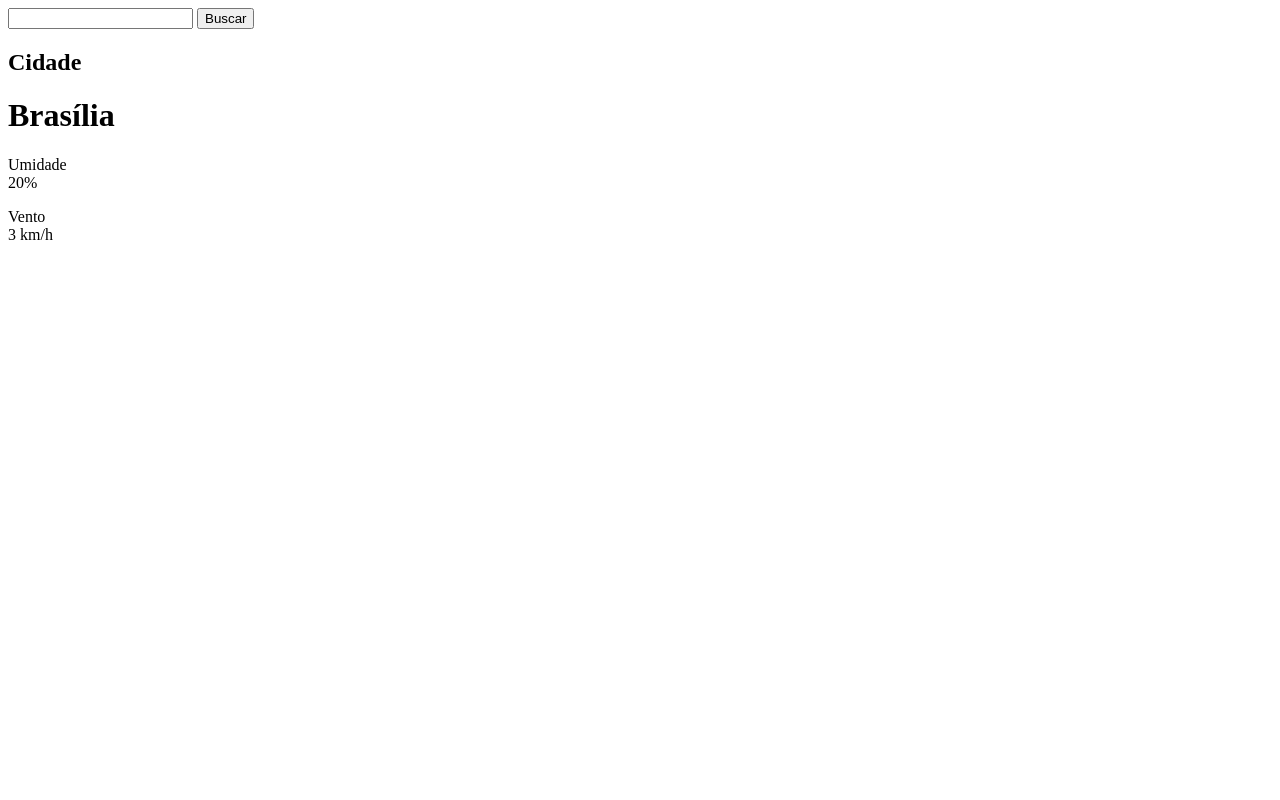
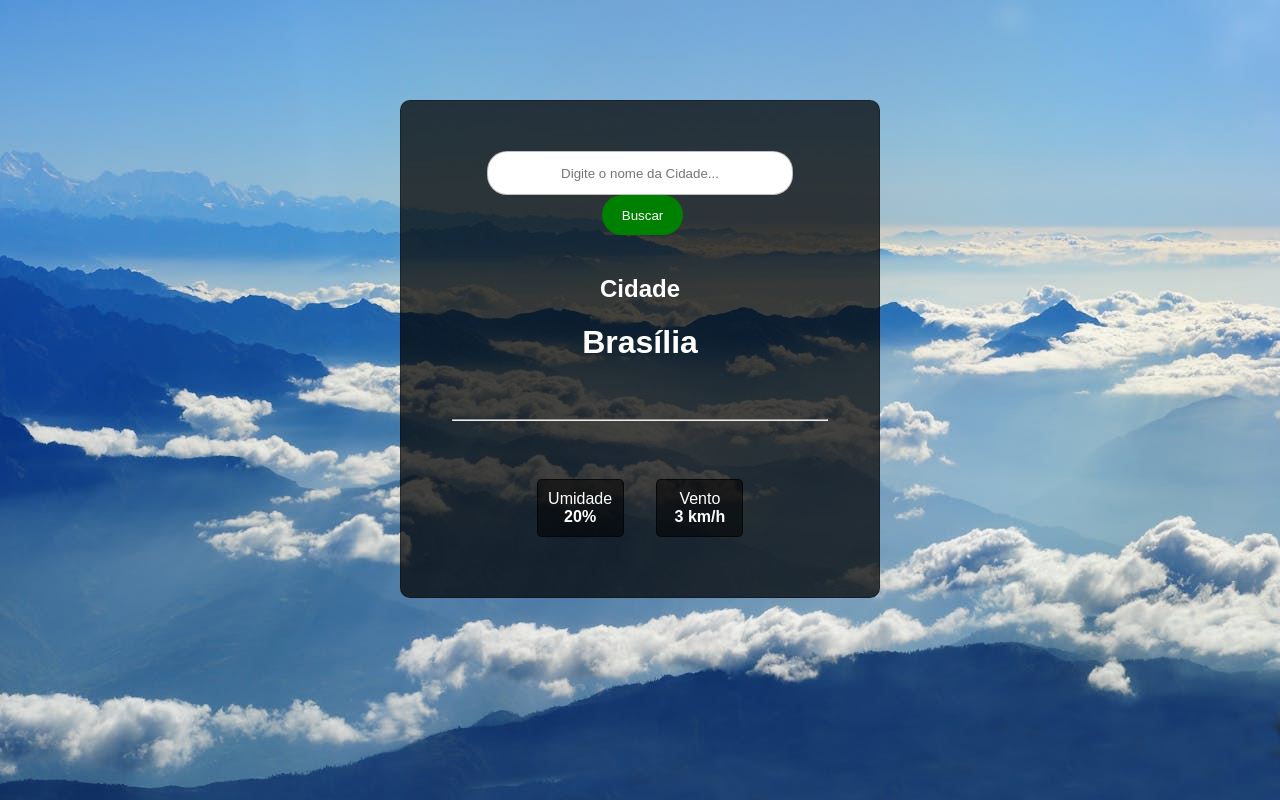
Before and after one commit to NelsonB07/clima, a plain HTML site: page index.html in a window 1280 px wide. Drawn offline with Linux system fonts and the light colour scheme.

Commit message:
Parte do css feita

```diff
--- a/index.html
+++ b/index.html
@@ -3,20 +3,28 @@
 <head>
     <meta charset="UTF-8">
     <meta name="viewport" content="width=device-width, initial-scale=1.0">
+    <link rel="stylesheet" href="style.css">
     <title>Clima</title>
 </head>
 <body>
-    <main>
-        <input type="text" name="text" id="text">
-        <input type="submit" value="Buscar">
-        <h2>Cidade</h2>
-        <h1>Brasília</h1>
-        <p>Umidade <br>
-            20%
-        </p>
-        <p>Vento <br>
-            3 km/h
-        </p>
+    <main id="container">
+        <div>
+            <input type="text" name="text" id="text" class="texto" placeholder="Digite o nome da Cidade...">
+            <input type="submit" value="Buscar" class="botao">
+        </div>
+        <h2 class="titulo2">Cidade</h2>
+        <h1 class="titulo1">Brasília</h1>
+        <hr>
+            <div class="paragrafos-container">
+                <p class="marcador1">
+                    Umidade <br>
+                    <strong>20%</strong>
+                </p>
+                <p class="marcador2">
+                    Vento <br>
+                    <strong>3 km/h</strong>
+                </p>
+            </div>
     </main>
 </body>
 </html>
--- /dev/null
+++ b/style.css
@@ -0,0 +1,76 @@
+@charset "UTF-8";
+
+html , body {
+    margin: 0px;
+    padding: 0px;
+    box-shadow: none;
+    font-family: Arial, Helvetica, sans-serif;
+    background-image: url(fundo2-clima.jpg);
+    background-repeat: no-repeat;
+    background-size:cover;
+    overflow: hidden;
+}
+
+main {
+    display: flex;
+    justify-content: center;
+    align-items: center;
+    flex-direction: column;
+    border: 1px solid rgba(0, 0, 0, 0.301);
+    text-align: center;
+    padding: 50px;
+    margin: 100px 400px;
+    border-radius: 10px;
+    background-color: rgba(0, 0, 0, 0.726);
+}
+
+.texto {
+    width: 300px;
+    height: 40px;
+    border-radius: 20px;
+    border: 1px solid rgba(0, 0, 0, 0.26);
+    text-align: center;
+}
+
+.botao {
+    background-color: green;
+    height: 40px;
+    border-radius: 20px;
+    border: none;
+    padding: 8px 20px;
+    color: white;
+    margin-left: 5px;
+    cursor: pointer;
+}
+
+.paragrafos-container {
+    display: flex;
+    justify-content: space-between;
+    width: 60%;
+}
+
+.titulo1 {
+    margin-top: 1px;
+    margin-bottom: 50px;
+    color: white;
+}
+
+hr {
+    width: 99%;
+}
+
+.titulo2 {
+    margin-top: 40px;
+    color: white;
+}
+
+.marcador1, .marcador2 {
+    border: 1px solid rgba(0, 0, 0, 0.678);
+    border-radius: 5px;
+    padding: 10px;
+    width: 65px;
+    margin: 10px;
+    margin-top: 50px;
+    color: white;
+    background-color: rgba(0, 0, 0, 0.555);
+}
```
Also changed, not shown: fundo-clima.jpg (added), fundo2-clima.jpg (added).
